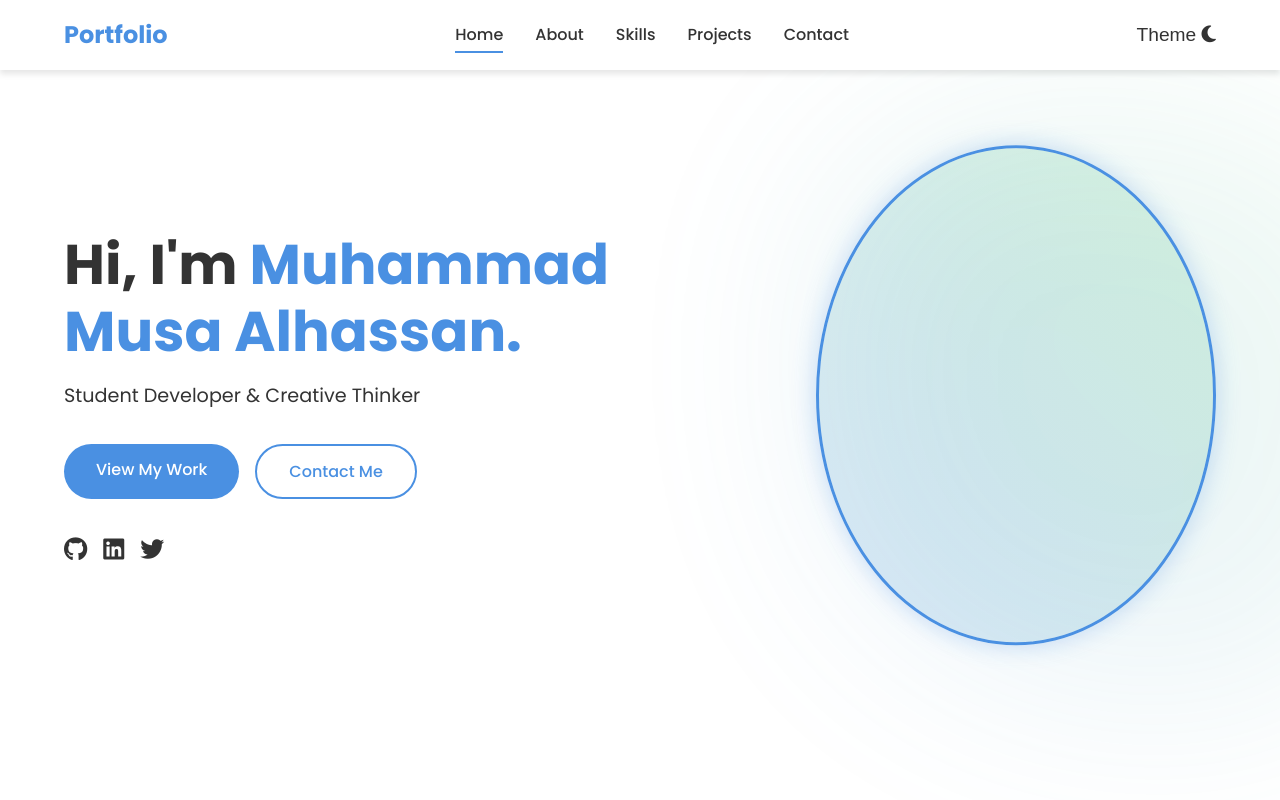
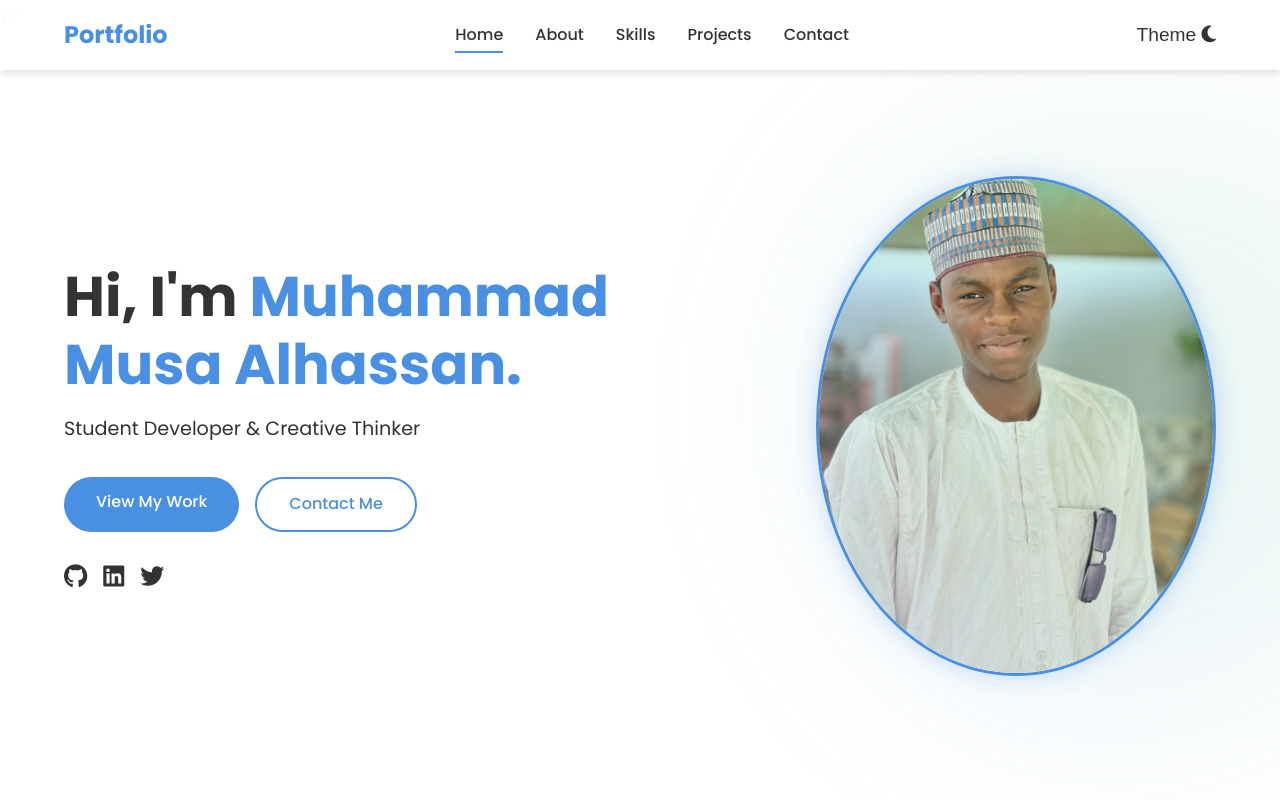
Before and after one commit to Muhammad1038/mystudent-portfolio., a plain HTML site: page index.html in a window 1280 px wide. Shown: the top 800 px of the page. Drawn offline with Linux system fonts and the light colour scheme; files that its build step writes are made by us from their sources.

Commit message:
Update index.html

```diff
--- a/index.html
+++ b/index.html
@@ -1,10 +1,10 @@
-<!DOCTYPE html>
+yo<!DOCTYPE html>
 <html lang="en">
 <head>
     <meta charset="UTF-8">
     <meta name="viewport" content="width=device-width, initial-scale=1.0">
     <title>My Portfolio | Student Developer</title>
-    <link rel="stylesheet" href="styles/main.css">
+    <link rel="stylesheet" href="main.css">
     <link rel="stylesheet" href="https://cdnjs.cloudflare.com/ajax/libs/font-awesome/6.4.0/css/all.min.css">
     <link rel="preconnect" href="https://fonts.googleapis.com">
     <link rel="preconnect" href="https://fonts.gstatic.com" crossorigin>
@@ -45,7 +45,7 @@
         <div class="hero-image">
             <div class="profile-photo">
 
-                <img src="images/your-photo.jpg" alt="Your Name">
+                <img src="your-photo.jpg" alt="Your Name">
             </div>
             <div class="blob-animation"></div>
         </div>
@@ -129,6 +129,6 @@
         <p>&copy; 2025 Muhammad Musa Alhassan. All rights reserved.</p>
     </footer>
 
-    <script src="js/main.js"></script>
+    <script src="main.js"></script>
 </body>
 </html>
```
